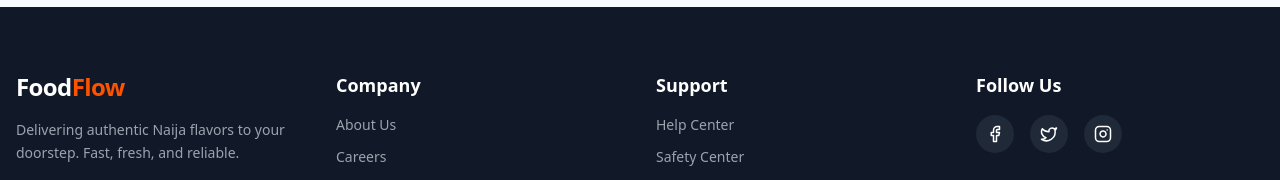
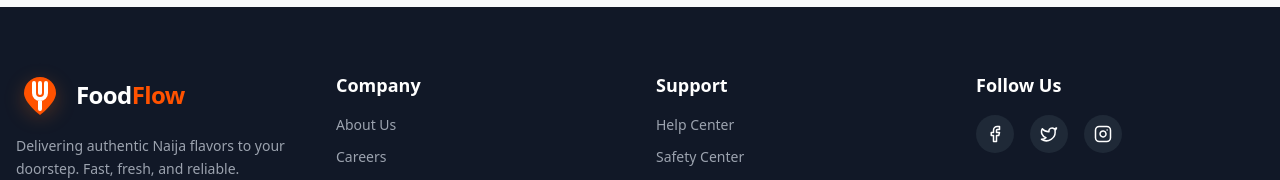
Before and after one commit to VictorChidex1/food-delivery-app, a React (Vite) app: page /#/ in a window 1280 px wide. Shown: the part 1940-2120 px from the top of the page. Built offline with nearby package versions, Linux system fonts and the light colour scheme; no server answers; the database is empty.

Commit message:
Adding Logo to Footer

```diff
--- a/src/components/Footer.jsx
+++ b/src/components/Footer.jsx
@@ -1,6 +1,7 @@
 import React from "react";
 import { Facebook, Twitter, Instagram } from "lucide-react";
 import { Link } from "react-router-dom";
+import Logo from "./Logo";
 
 const Footer = () => {
   return (
@@ -10,9 +11,7 @@ const Footer = () => {
           {/* Brand Column */}
           <div className="col-span-1 md:col-span-1">
             <div className="mb-4">
-              <h2 className="text-2xl font-extrabold tracking-tight">
-                Food<span className="text-[#FF5200]">Flow</span>
-              </h2>
+              <Logo textColor="text-white" />
             </div>
             <p className="text-gray-400 text-sm leading-relaxed">
               Delivering authentic Naija flavors to your doorstep. Fast, fresh,
--- a/src/components/Logo.jsx
+++ b/src/components/Logo.jsx
@@ -1,6 +1,6 @@
-import React from 'react';
+import React from "react";
 
-const Logo = ({ className = "" }) => {
+const Logo = ({ className = "", textColor = "text-gray-900" }) => {
   return (
     <div className={`flex items-center gap-3 ${className}`}>
       {/* 1. The Icon: Pin with a Fork inside */}
@@ -28,7 +28,12 @@ const Logo = ({ className = "" }) => {
             strokeLinejoin="round"
           />
           {/* Fork Handle Base */}
-          <path d="M12 17V19" stroke="white" strokeWidth="2" strokeLinecap="round"/>
+          <path
+            d="M12 17V19"
+            stroke="white"
+            strokeWidth="2"
+            strokeLinecap="round"
+          />
         </svg>
       </div>
 
@@ -36,10 +41,9 @@ const Logo = ({ className = "" }) => {
       <div className="flex flex-col justify-center -space-y-1">
         {/* Main Title: FoodFlow */}
         <div className="text-2xl font-extrabold tracking-tight leading-none font-sans">
-          <span className="text-gray-900">Food</span>
+          <span className={textColor}>Food</span>
           <span className="text-[#FF5200]">Flow</span>
         </div>
-
       </div>
     </div>
   );
```
